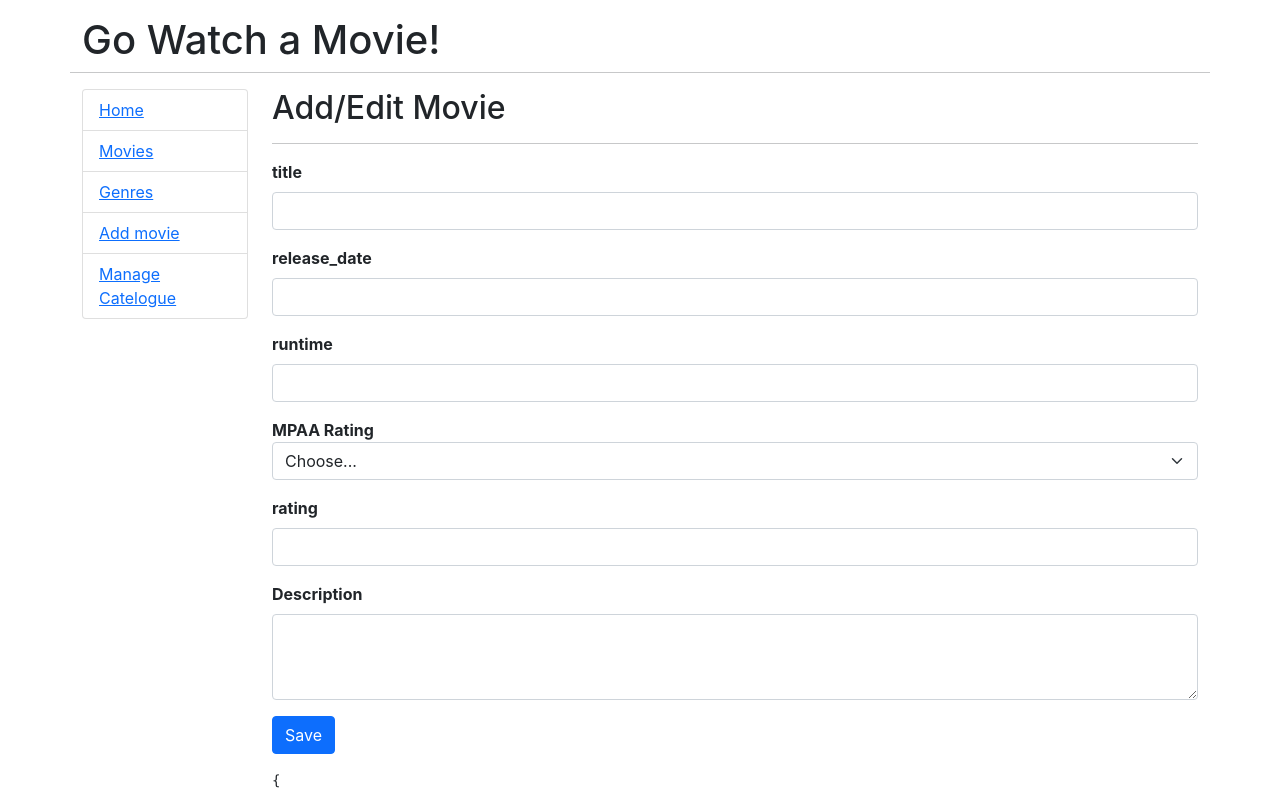
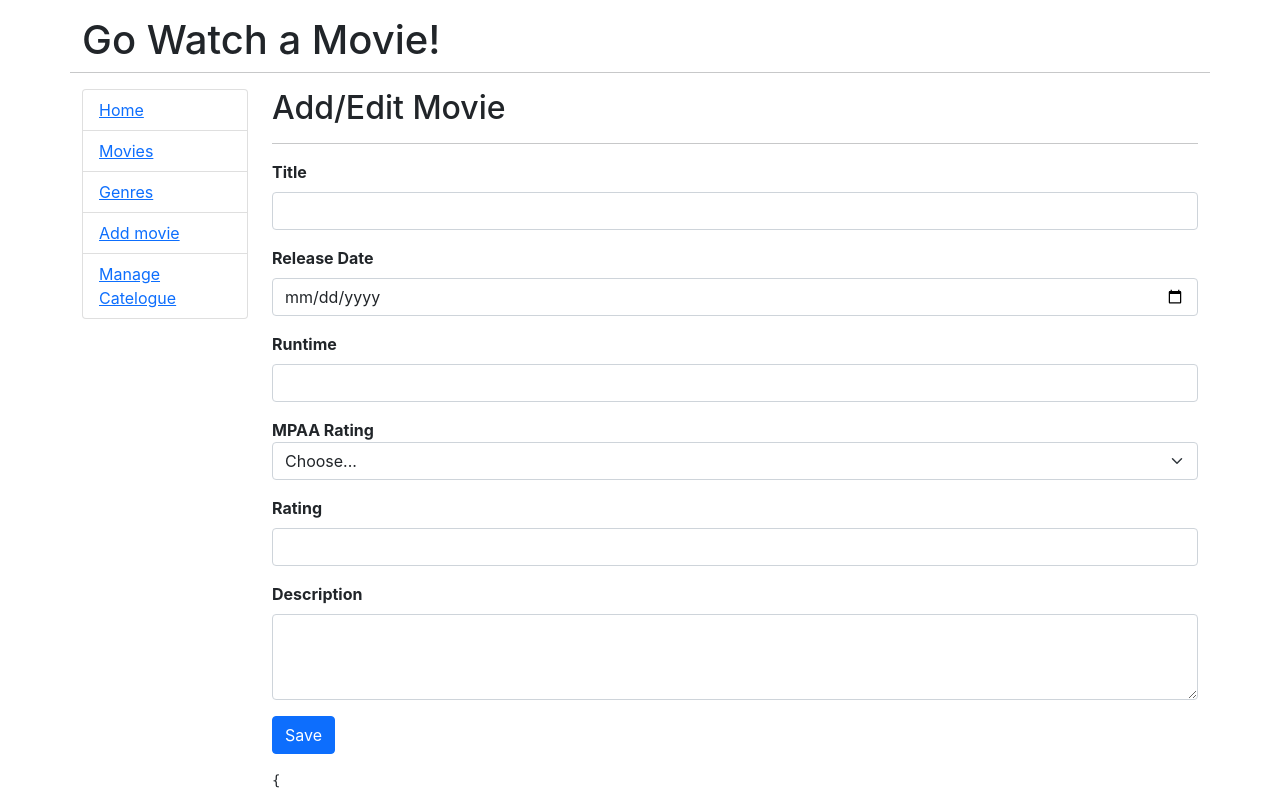
Before and after one commit to nao-18/react-app-with-golang-rest-api, a React (Create React App) app in the folder go-movies/: page /admin/movie/0 in a window 1280 px wide. Shown: the top 793 px of the page. Built offline with nearby package versions, Linux system fonts and the light colour scheme.

Commit message:
modify Input component

```diff
--- a/go-movies/src/components/EditMovie.js
+++ b/go-movies/src/components/EditMovie.js
@@ -151,8 +151,8 @@ export default class EditMovie extends Component {
             />
 
             <Input
-              title={'Release_date'}
-              type={'text'}
+              title={'Release Date'}
+              type={'date'}
               name={'release_date'}
               value={movie.release_date}
               handleChange={this.handleChange}
--- a/go-movies/src/components/form-components/Input.js
+++ b/go-movies/src/components/form-components/Input.js
@@ -2,7 +2,7 @@ const Input = (props) => {
   return (
     <div className="mb-3">
       <label htmlFor={props.name} className="form-label">
-        {props.name}
+        {props.title}
       </label>
       <input
         type={props.type}
```
